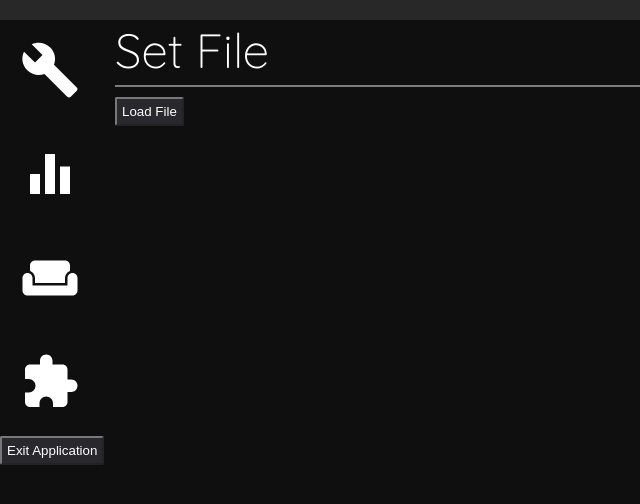
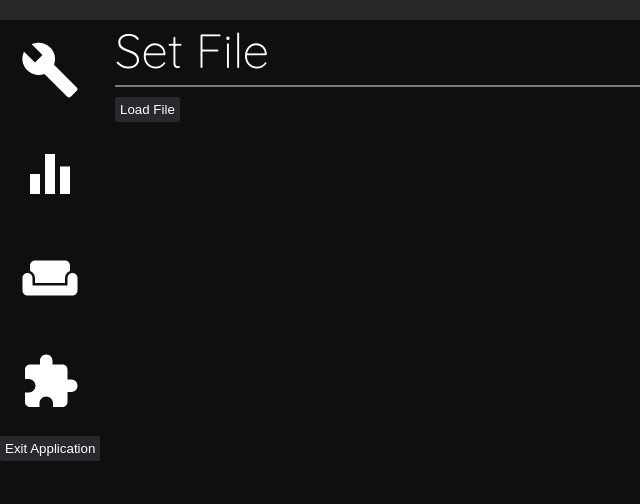
Before and after one commit to morrisaurus-rex/desktop-deco, an Electron app: page ui/SettingsWindow.html in a window 1280 px wide. Shown: the full height of the page, 0-640 px from the left. Drawn offline with Linux system fonts and the light colour scheme; no server answers.

Commit message:
fleshed out settings window

```diff
--- a/ui/SettingsWindow.html
+++ b/ui/SettingsWindow.html
@@ -39,6 +39,6 @@
                 </div>
             </div>
 		</div>
-        <button id="quit-button">Exit Application</button>
+        <button id="exit-button">Exit Application</button>
   	</body>
 </html>
--- a/ui/ui-scripts/SettingsWindow.js
+++ b/ui/ui-scripts/SettingsWindow.js
@@ -1,7 +1,8 @@
 const { ipcRenderer } = require('electron');
 
 let button = document.querySelector('#upload-button'),
-    closeButton = document.querySelector('#close-button')
+    closeButton = document.querySelector('#close-button'),
+    exitButton = document.querySelector('#exit-button');
 
 button.addEventListener('click', (event) => {
     ipcRenderer.send('choose-file');
@@ -14,3 +15,7 @@ ipcRenderer.on('ipc-debug', (event, arg) => {
 closeButton.addEventListener('click', (event) => {
     ipcRenderer.send('hide-window');
 });
+
+exitButton.addEventListener('click', event => {
+    ipcRenderer.send('quit-application');
+});
--- a/ui/ui-styles/SettingsWindow.css
+++ b/ui/ui-styles/SettingsWindow.css
@@ -92,7 +92,7 @@ input {
 
 .settings-content {
     width: inherit;
-    font-family Quicksand-Light;
+    font-family: Quicksand-Light;
 }
 
 
@@ -101,7 +101,5 @@ button {
     background-color: rgb(40, 40, 45);
     color: white;
     padding: 5px;
-    border: outset;
-    border-width: 2px;
-    border-color: rgb(120, 120, 120)
+    border: none;
 }
```
